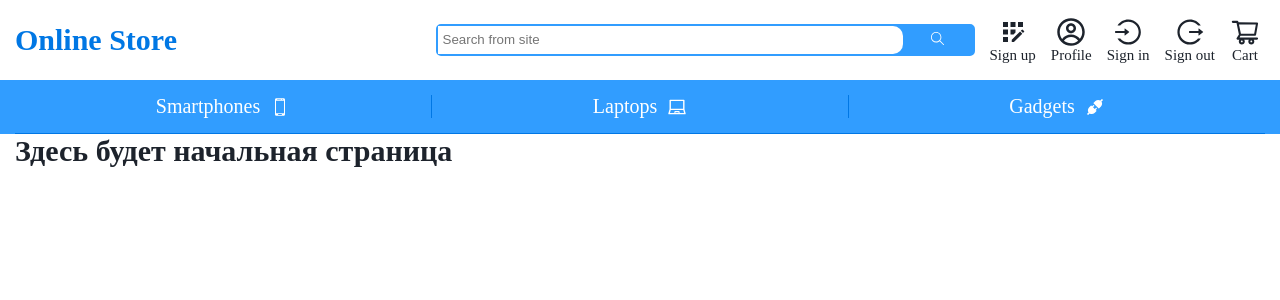
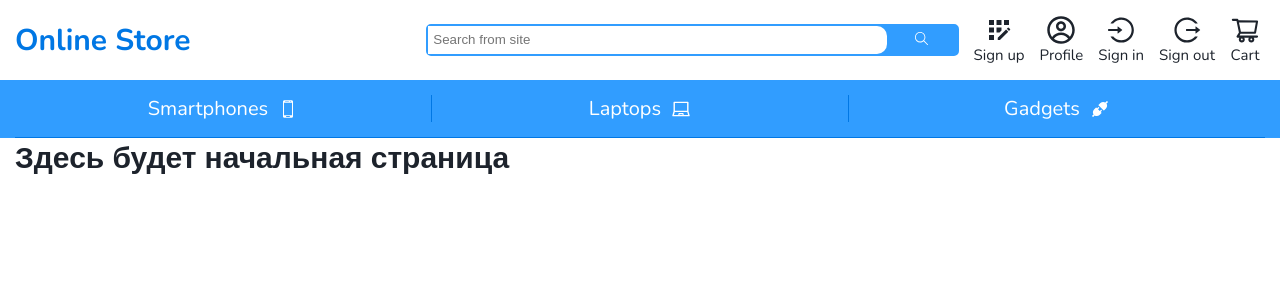
Before and after one commit to Rigelion154/eCommerce-Application, a React (Create React App) app: page / in a window 1280 px wide. Shown: the top 300 px of the page. Built offline with nearby package versions, Linux system fonts and the light colour scheme; no server answers; what @commercetools/platform-sdk, @commercetools/sdk-client-v2 would draw is missing.

Commit message:
refactor: change font style

```diff
--- a/package.json
+++ b/package.json
@@ -20,6 +20,7 @@
     "react-icons": "^4.10.1",
     "react-router-dom": "^6.14.2",
     "react-scripts": "5.0.1",
+    "typeface-nunito": "^1.1.13",
     "typescript": "^4.9.5",
     "web-vitals": "^2.1.4"
   },
--- a/src/App.tsx
+++ b/src/App.tsx
@@ -6,6 +6,8 @@ import Header from './components/ui/header/Header';
 import AppRouter from './routes/appRouter/AppRouter';
 import AuthContext from './core/utils/authContext';
 import getAnonymousToken from './core/services/getAnonymousToken';
+
+import 'typeface-nunito';
 
 function App() {
   const [isAuth, setIsAuth] = useState(localStorage.getItem('isAuth'));
--- a/src/index.css
+++ b/src/index.css
@@ -28,6 +28,7 @@ ul {
 body {
   color: var(--color-text-primary);
   font-size: 2rem;
+  font-family: 'Nunito', sans-serif;
 }
 
 .container {
```
Also changed, not shown: 1 other file (tests, documents, lock files or other folders).
